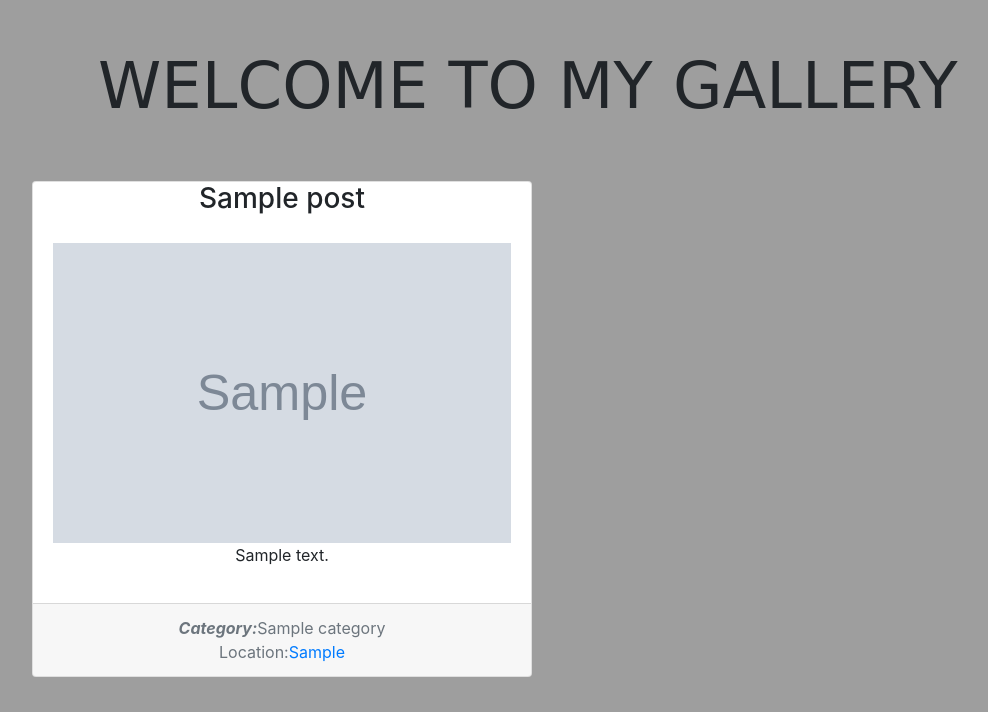
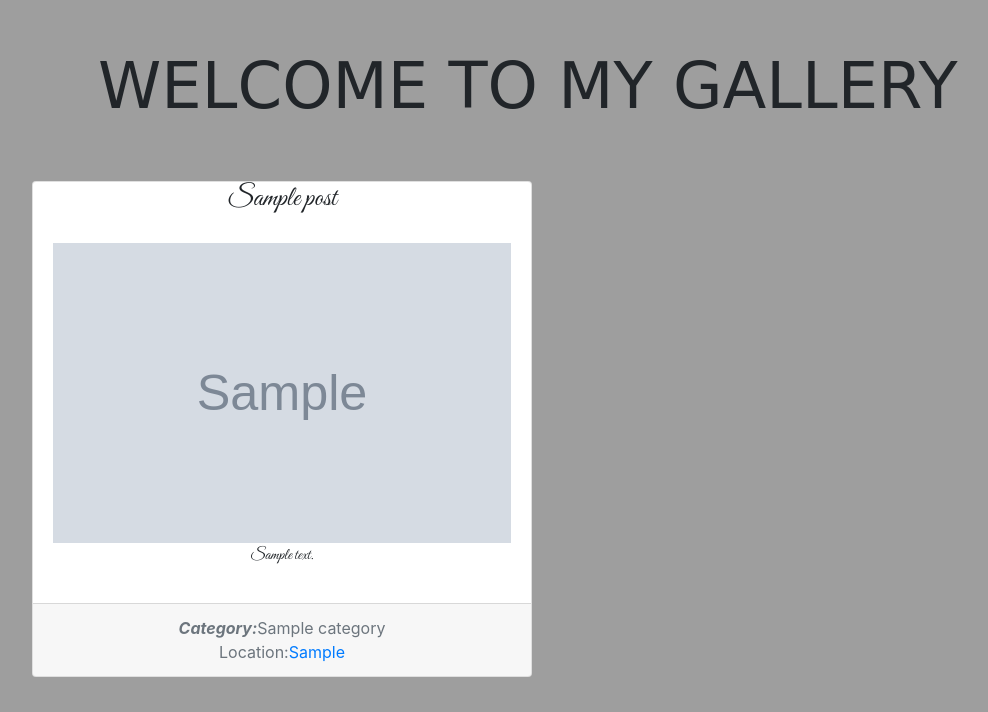
Before and after one commit to aluoch-sheila/GALLERY, a Django app: page / in a window 1280 px wide. Shown: the part 88-800 px from the top of the page, without its empty margins (77-1065 px from the left). Run offline with Django 3.2, Linux system fonts and the light colour scheme; tables that the repository leaves empty hold one stand-in row (values such as "Sample post"); grey boxes marked "Sample" are stand-in pictures; some libraries are stand-ins or nearby versions; some web fonts are replaced; grey boxes are pictures that could not be loaded.

Commit message:
added font family for post and description

```diff
--- a/gallery/templates/index.html
+++ b/gallery/templates/index.html
@@ -5,6 +5,7 @@
 <br>
 
 <link href="https://fonts.googleapis.com/css?family=Fontdiner+Swanky" rel="stylesheet">
+<link href="https://fonts.googleapis.com/css?family=Great+Vibes" rel="stylesheet">
 
 <h1 style="text-align: center; font-family: 'Fontdiner Swanky', cursive; font-size: 4em">WELCOME TO MY GALLERY <img style="height: 50px; width: 50px;" src='https://encrypted-tbn0.gstatic.com/images?q=tbn:ANd9GcQMuP0Yruopl-Dft5IzKgXd4Mf-I8k7KWsuPQD-LiTzpPTjpq-X0A'></h1>
 <br>
@@ -15,13 +16,13 @@
     <div class="col-md-5">
             <div style="display: inline-block; margin-bottom: 20px; ">
             <div class="card ml-4" style=" width: 500px; text-align: center">
-                <h3>{{post.name}} </h3>
+                <h3 style="font-family: 'Great Vibes', cursive;">{{post.name}} </h3>
 
                 <div class="card-body">
                     <div class="thumbnail">
                         <a href='/pic/{{post.id}}/' id='dk'>
                             <img style="height: 300px; width: 100%; display: block;" src="{{post.article_image.url}}" alt="Card image"></a>
-                            <p>{{post.description}}</p>
+                            <p style="font-family: 'Great Vibes', cursive;">{{post.description}}</p>
                     </div>
                 </div>
 
```
